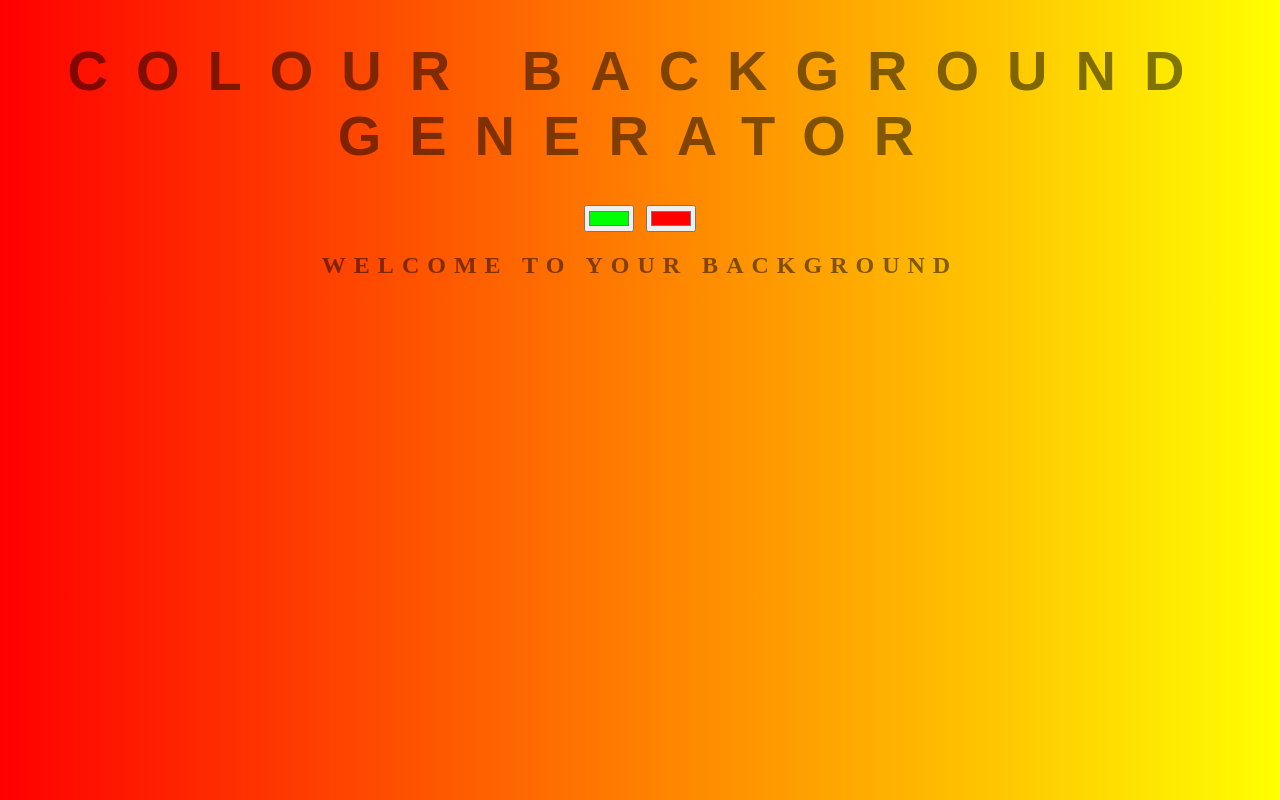
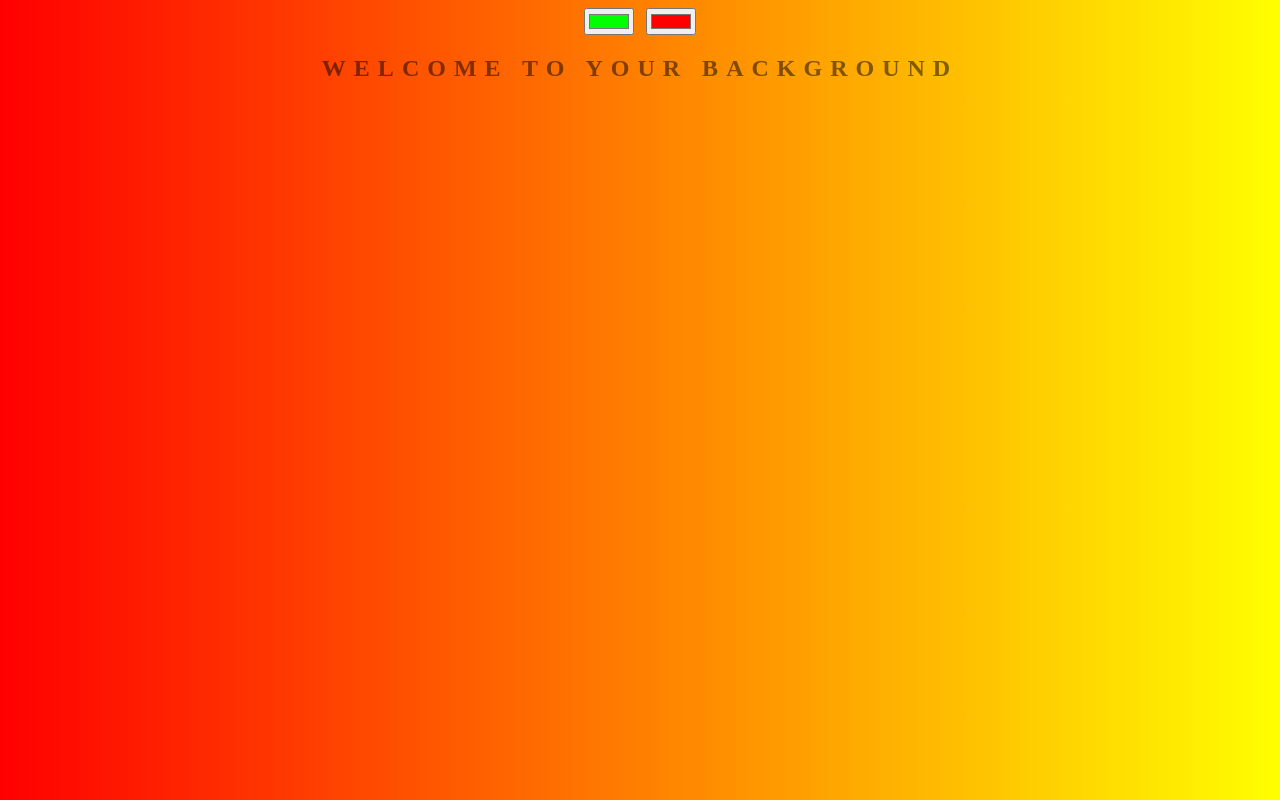
Before and after one commit to LiamHilton/background-generator, a plain HTML site: page index.html in a window 1280 px wide. Drawn offline with Linux system fonts and the light colour scheme.

Commit message:
fixing merge issue

```diff
--- a/index.html
+++ b/index.html
@@ -5,7 +5,6 @@
     <link rel="stylesheet" type="text/css" href="style.css" />
   </head>
   <body id="gradient">
-    <h1>Colour Background Generator</h1>
     <input class="color" type="color" value="#00ff00" />
     <input class="color" type="color" value="#ff0000" />
     <h2>Welcome to your background</h2>
```
